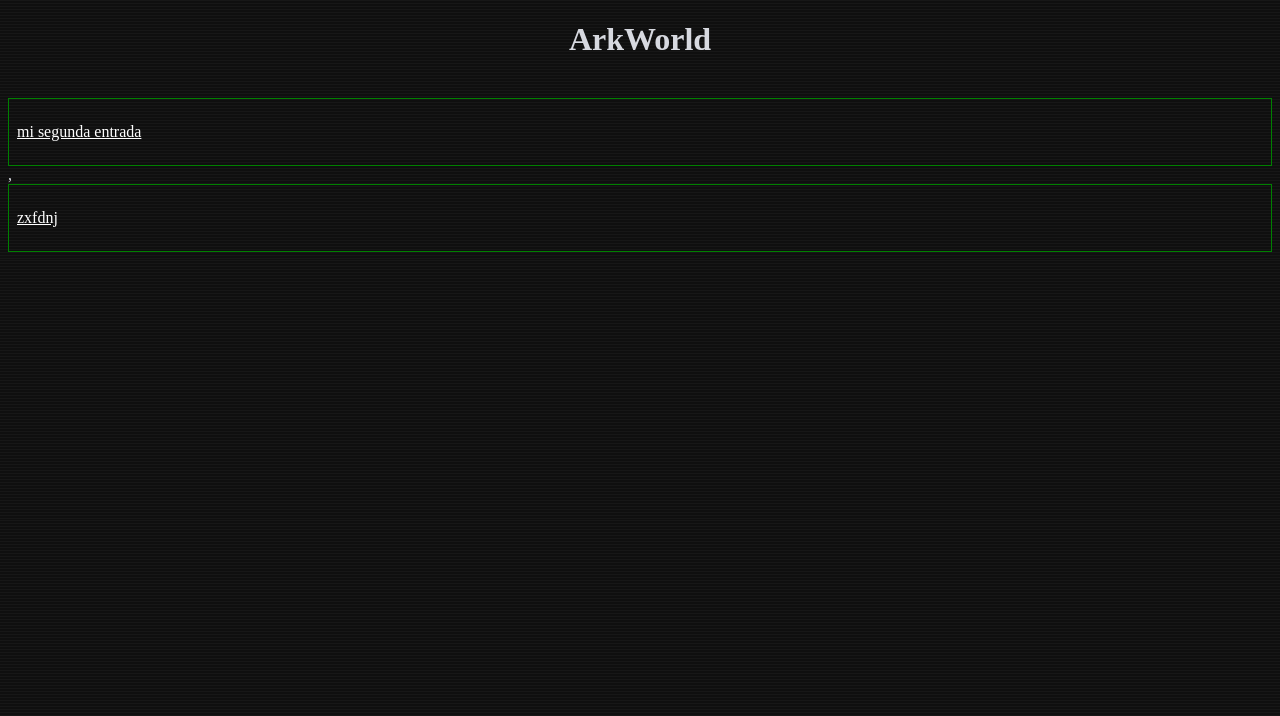
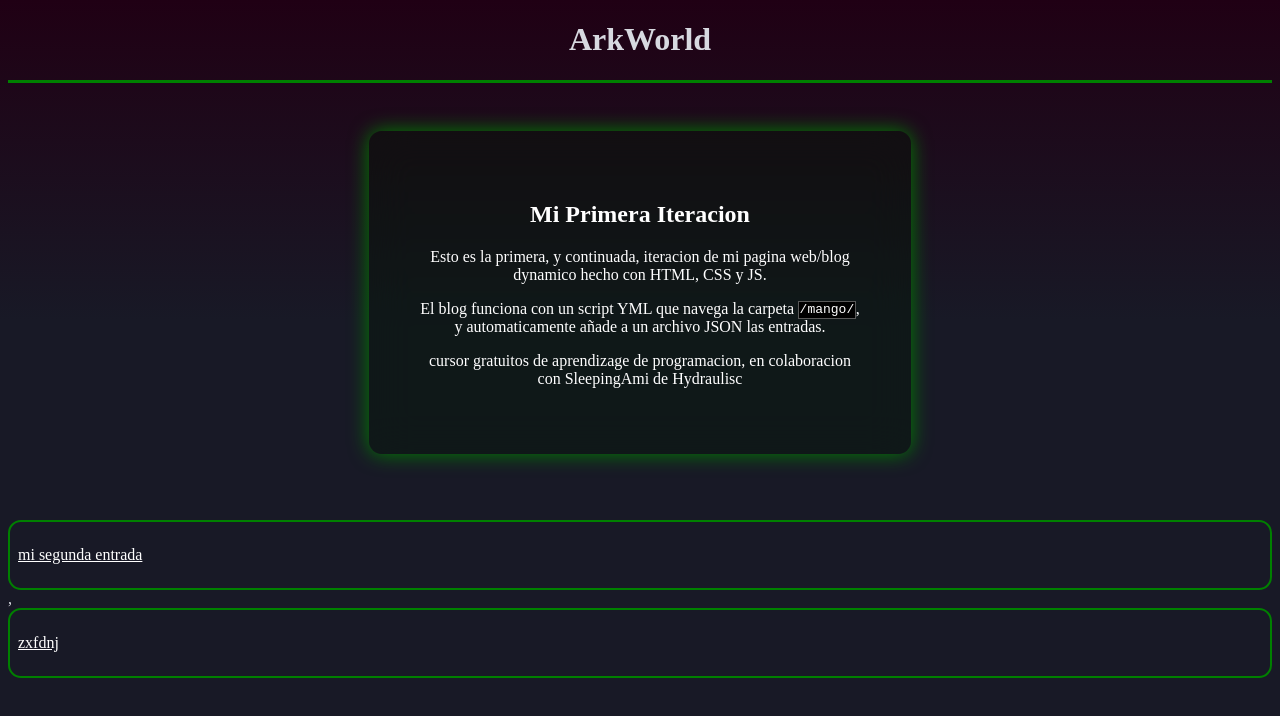
Before and after one commit to Arkarivs/mi-blog, a plain HTML site: page index.html in a window 1280 px wide. Drawn offline with Linux system fonts and the light colour scheme.

Commit message:
FIX: stylize & refactor
- mover scripts y estilos a archivos dedicados
- enlazar los scripts y estilos en el index
- reducir numero de entradas del blog renderizados en el index
- estilar la pagina/blog

- TO-DO: pagina dedicada de entradas al blog

Co-Authored-By: Ami <143962821+sleepingami@users.noreply.github.com>

```diff
--- a/index.html
+++ b/index.html
@@ -4,66 +4,19 @@
     <meta charset="UTF-8">
     <meta name="viewport" content="width=device-width, initial-scale=1.0">
     <title>ArkWorld</title>
-    <style>
-        /*  Estilos de pagina global  */
-        body {
-            background-color: #0f0f0f;
-            color: #d7d9e0;
-            background-image: repeating-linear-gradient(to bottom, rgba(255, 255, 255, 0.03), rgba(255, 255, 255, 0.03) 1px, transparent 1px, transparent 3px);
-        }
-        #title {
-            text-align: center;
-        }
-    </style>
+    <link rel="stylesheet" href="styles.css">
 </head>
 <body>
-    <!-- cuerpo HTML -->
     <div id="title">
-        <!-- container titulo -->
         <h1>ArkWorld</h1>
     </div>
-    <div id="ark">
-        <!-- container publicaciones -->
-
+    <div class="rivs">
+        <h2 style="text-transform: capitalize;">mi primera iteracion</h2>
+        <p>Esto es la primera, y continuada, iteracion de mi pagina web/blog dynamico hecho con HTML, CSS y JS.</p>
+           <p>El blog funciona con un script YML que navega la carpeta <span style="font-family: monospace; background: black; border: 0.5px solid rgba(255, 255, 255, 0.35); padding: 0.45px;">/mango/</span>, y automaticamente añade a un archivo JSON las entradas.</p>
+        <p>cursor gratuitos de aprendizage de programacion, en colaboracion con SleepingAmi de Hydraulisc</p>
     </div>
-    <script>
-        const repost = document.getElementById("ark");
-        async function publicaciones() {
-            try {
-                const respuesta = await fetch(`https://arkarivs.github.io/mi-blog/mango/index.json`, {
-                    headers: {
-                        'Accept': 'application/json'
-                    }
-                });
-                if(!respuesta.ok) {
-                    throw new Error('HTTP Error ' + respuesta.status);
-                }
-                return await respuesta.json();
-            } catch (error) {
-                console.log(error);
-                return null;
-            }
-        }
-
-        publicaciones().then(data => {
-            if(!data || !Array.isArray(data) || data.length === 0) {
-                repost.innerHTML = "<p>no post</p>";
-                return;
-            }
-            repost.innerHTML = data.map(post => {
-                const url = post.url || ('/mango/' + encodeURIComponent(post.id || ''));
-                return `
-                <br>
-                <a href="/mi-blog/?q=${post.path}" style="color: white;">
-                    <div style="border: 1px solid green;">
-                        <div style="position: relative;">
-                            <p style="cursor: default; postion: relative; left: 12px; padding: 8px;">${post.title}</p>
-                        </div>
-                    </div>
-                </a>
-                `;
-            })
-        })
-    </script>
+    <div id="ark"></div>
+    <script src="scripts/script.js" defer></script>
 </body>
 </html>
--- /dev/null
+++ b/scripts/script.js
@@ -0,0 +1,40 @@
+const repost = document.getElementById("ark");
+async function publicaciones() {
+    try {
+        const respuesta = await fetch(`https://arkarivs.github.io/mi-blog/mango/index.json`, {
+            headers: {
+                'Accept': 'application/json'
+            }
+        });
+        if(!respuesta.ok) {
+            throw new Error('HTTP Error ' + respuesta.status);
+        }
+        return await respuesta.json();
+    } catch (error) {
+        console.log(error);
+        return null;
+    }
+}
+
+publicaciones().then(data => {
+    if(!data || !Array.isArray(data) || data.length === 0) {
+        repost.innerHTML = "<p>no post</p>";
+        return;
+    }
+
+    const limit = data.slice(0, 3);
+
+    repost.innerHTML = limit.map(post => {
+        const url = post.url || ('/mango/' + post.id || '');
+        return `
+        <br>
+        <a href="/mi-blog${url}" style="color: white;">
+            <div id="miid" class="miclass" style="border: 2px solid green; border-radius: 13px;">
+                <div style="position: relative;">
+                    <p style="cursor: default; postion: relative; left: 12px; padding: 8px;">${post.title}</p>
+                </div>
+            </div>
+        </a>
+        `;
+    })
+})
--- /dev/null
+++ b/styles.css
@@ -0,0 +1,27 @@
+/*  Estilos de pagina global  */
+body {
+    background-color: #0f0f0f;
+    color: #d7d9e0;
+    background-image: linear-gradient(to top, rgb(24, 25, 38) 60%, rgb(32, 0, 20) 100%, rgb(51, 0, 81) 60%, rgb(116, 69, 217) 100%);
+    background-repeat: no-repeat;
+    background-attachment: fixed;
+    background-position: center;
+}
+#title {
+    text-align: center;
+    border-bottom-style: solid;
+    border-color: green;
+}
+.rivs {
+    background-color: rgba(0, 25, 0, 0.35);
+    color: white;
+    width: 35%;
+    margin: 3rem auto;
+    text-align: center;
+    box-shadow: 10px 10px 10px 10px;
+    box-shadow: 0 0 20px green;
+    -webkit-backdrop-filter: blur(20px);
+    backdrop-filter: blur(20px);
+    border-radius: 13px;
+    padding: 50px;
+}
```
